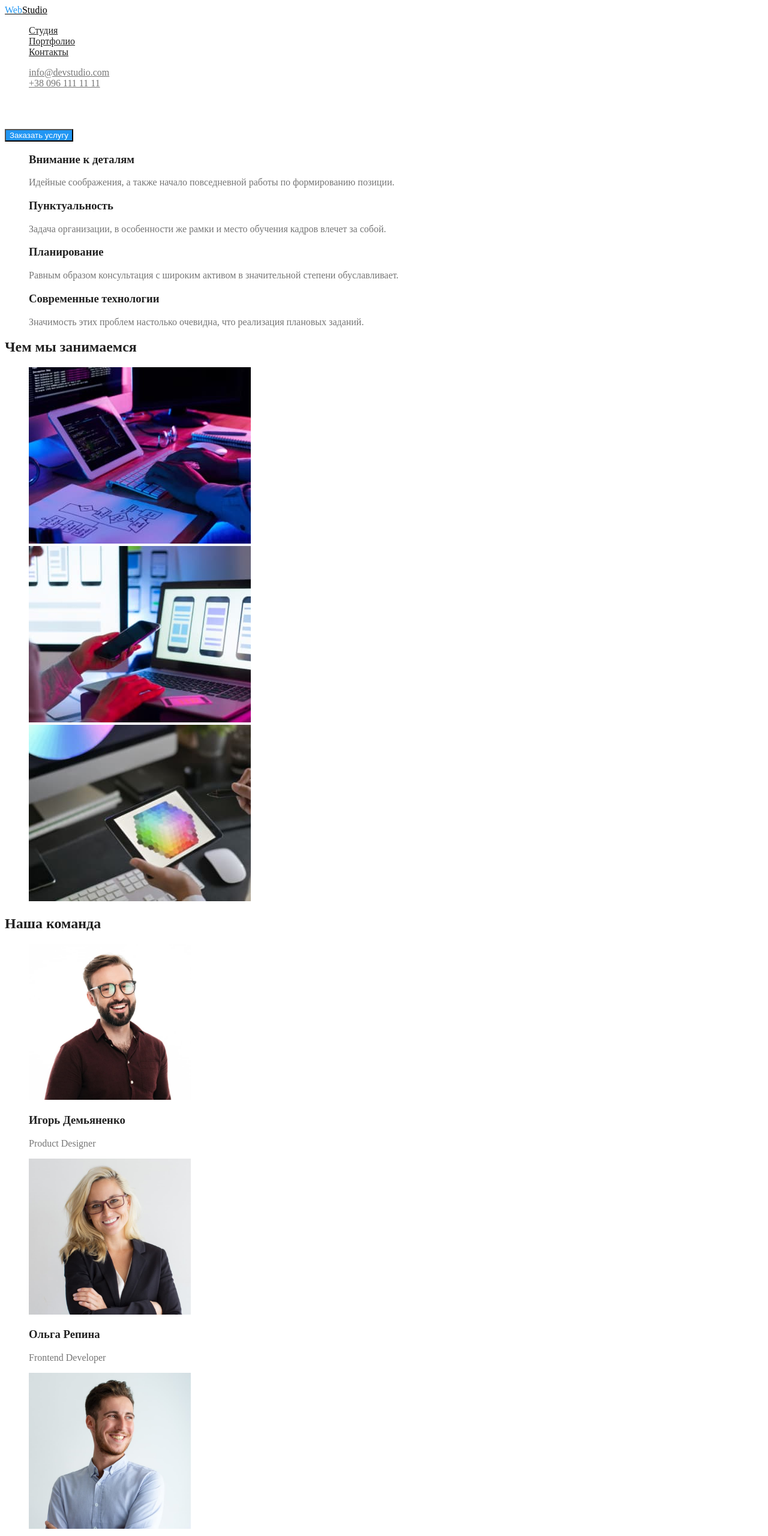
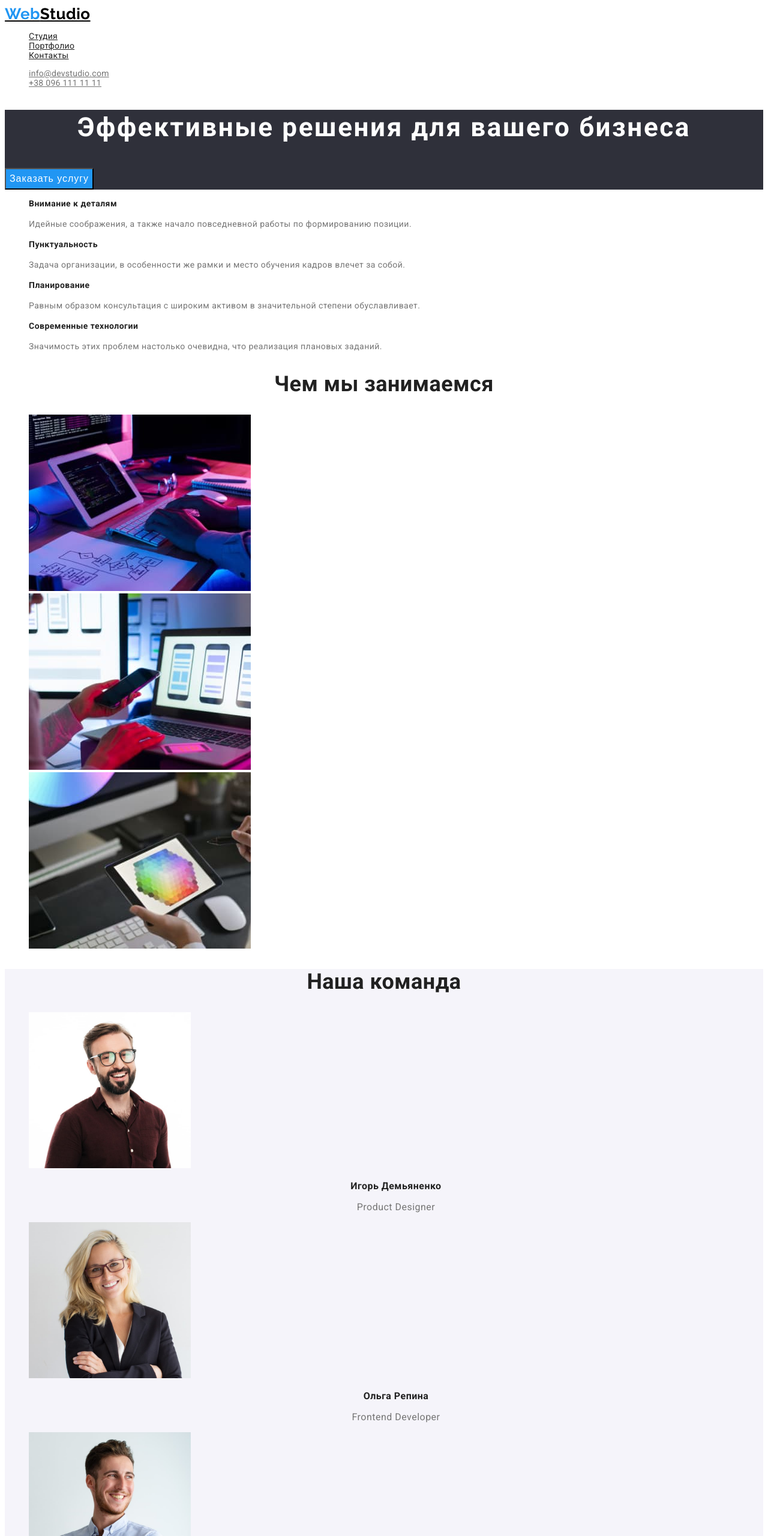
Before and after one commit to akoval25/goit-markup-hw-02, a plain HTML site: page index.html in a window 1280 px wide. Shown: the top 2560 px of the page at 60% size. Drawn offline with Linux system fonts and the light colour scheme.

Commit message:
Добавлен цвет и шрифт

```diff
--- a/css/style.css
+++ b/css/style.css
@@ -5,15 +5,31 @@
   --secondary-dark-bg-color: #2f303a;
   --secondary-light-bg-color: #f5f4fa;
   --primary-bg-color: #ffffff;
+  --primary-font-family: Roboto, sans-serif;
+  --secondary-font-family: Raleway, sans-serif;
 }
 
 body {
   background-color: var(--primary-bg-color);
   color: var(--primary-text-color);
+  font-family: var(--primary-font-family);
+  letter-spacing: 0.03em;
 }
 
 .logo {
   color: #000000;
+  font-family: var(--secondary-font-family);
+  font-style: 700;
+  font-size: 26px;
+  line-height: 1.2;
+}
+
+.footer-logo {
+  font-family: var(--secondary-font-family);
+  font-style: 700;
+  font-size: 26px;
+  line-height: 1.2;
+  text-align: left;
 }
 
 .list {
@@ -54,6 +70,9 @@ body {
 .portfolio-button {
   color: var(--title-text-color);
   background-color: var(--secondary-light-bg-color);
+  font-style: 500;
+  font-size: 16px;
+  line-height: 1.63;
 }
 
 .hero-button,
@@ -65,3 +84,97 @@ body {
 .footer-contact {
   color: rgba(255, 255, 255, 0.6);
 }
+
+.hero-button,
+.hero-title,
+.portfolio-project {
+  letter-spacing: 0.06em;
+}
+
+.site-nav,
+.contacts {
+  letter-spacing: 0.02em;
+  font-style: 500;
+  font-size: 14px;
+  line-height: 1.14;
+}
+
+.hero-title {
+  font-style: 900;
+  font-size: 44px;
+  line-height: 1.36;
+  text-align: center;
+}
+
+.hero-button {
+  font-style: 700;
+  font-size: 16px;
+  line-height: 1.88;
+  align-items: center;
+}
+
+.quality-title {
+  font-size: 14px;
+  line-height: 1.14;
+  text-align: left;
+}
+
+.quality-description {
+  font-size: 14px;
+  line-height: 1.71;
+  text-align: left;
+}
+
+.work-title,
+.team-title {
+  font-size: 36px;
+  line-height: 1.17;
+  text-align: center;
+}
+
+.team-member {
+  font-style: 500;
+  font-size: 16px;
+  line-height: 1.19;
+  align-items: center;
+  text-align: center;
+}
+
+.member-major {
+  font-size: 16px;
+  line-height: 1.19;
+  align-items: center;
+  text-align: center;
+}
+
+.footer-address,
+.footer-contact {
+  font-size: 14px;
+  line-height: 1.71;
+  text-align: left;
+  align-items: left;
+}
+
+.portfolio-project {
+  font-size: 18px;
+  line-height: 2;
+}
+
+.portfolio-project-kind {
+  font-size: 16px;
+  line-height: 1.88;
+}
+
+.hero,
+.footer {
+  background-color: var(--secondary-dark-bg-color);
+}
+
+.team {
+  background-color: var(--secondary-light-bg-color);
+}
+
+.hero-button,
+.portfolio-button {
+  cursor: pointer;
+}
--- a/index.html
+++ b/index.html
@@ -40,19 +40,19 @@
       <ul class="list">
         <li>
           <h3 class="quality-title">Внимание к деталям</h3>
-          <p>Идейные соображения, а также начало повседневной работы по формированию позиции.</p>
+          <p class="quality-description">Идейные соображения, а также начало повседневной работы по формированию позиции.</p>
         </li>
         <li>
           <h3 class="quality-title">Пунктуальность</h3>
-          <p>Задача организации, в особенности же рамки и место обучения кадров влечет за собой.</p>
+          <p class="quality-description">Задача организации, в особенности же рамки и место обучения кадров влечет за собой.</p>
         </li>
         <li>
           <h3 class="quality-title">Планирование</h3>
-          <p>Равным образом консультация с широким активом в значительной степени обуславливает.</p>
+          <p class="quality-description">Равным образом консультация с широким активом в значительной степени обуславливает.</p>
         </li>
         <li>
           <h3 class="quality-title">Современные технологии</h3>
-          <p>Значимость этих проблем настолько очевидна, что реализация плановых заданий.</p>
+          <p class="quality-description">Значимость этих проблем настолько очевидна, что реализация плановых заданий.</p>
         </li>
       </ul>
     </section>
@@ -72,28 +72,28 @@
         <li>
           <img src="images/img1.jpg" width="270" alt="Игорь Демьяненко">
           <h3 class="team-member">Игорь Демьяненко</h3>
-          <p lang="en">Product Designer</p>
+          <p lang="en" class="member-major">Product Designer</p>
         </li>
         <li>
           <img src="images/img2.jpg" width="270" alt="Ольга Репина">
           <h3 class="team-member">Ольга Репина</h3>
-          <p lang="en">Frontend Developer</p>
+          <p lang="en" class="member-major">Frontend Developer</p>
         </li>
         <li>
           <img src="images/img3.jpg" width="270" alt="Николай Тарасов">
           <h3 class="team-member">Николай Тарасов</h3>
-          <p lang="en">Marketing</p>
+          <p lang="en" class="member-major">Marketing</p>
         </li>
         <li>
           <img src="images/img4.jpg" width="270" alt="Михаил Ермаков">
           <h3 class="team-member">Михаил Ермаков</h3>
-          <p lang="en">UI Designer</p>
+          <p lang="en" class="member-major">UI Designer</p>
         </li>
       </ul>
     </section>
   </main>
 
-  <footer>
+  <footer class="footer">
     <address>
       <a href="" class="footer-logo"><span class="first-part-logo">Web</span>Studio</a>
       <ul class="list">
```
Also changed, not shown: portfolio.html (+10 -10 lines).
